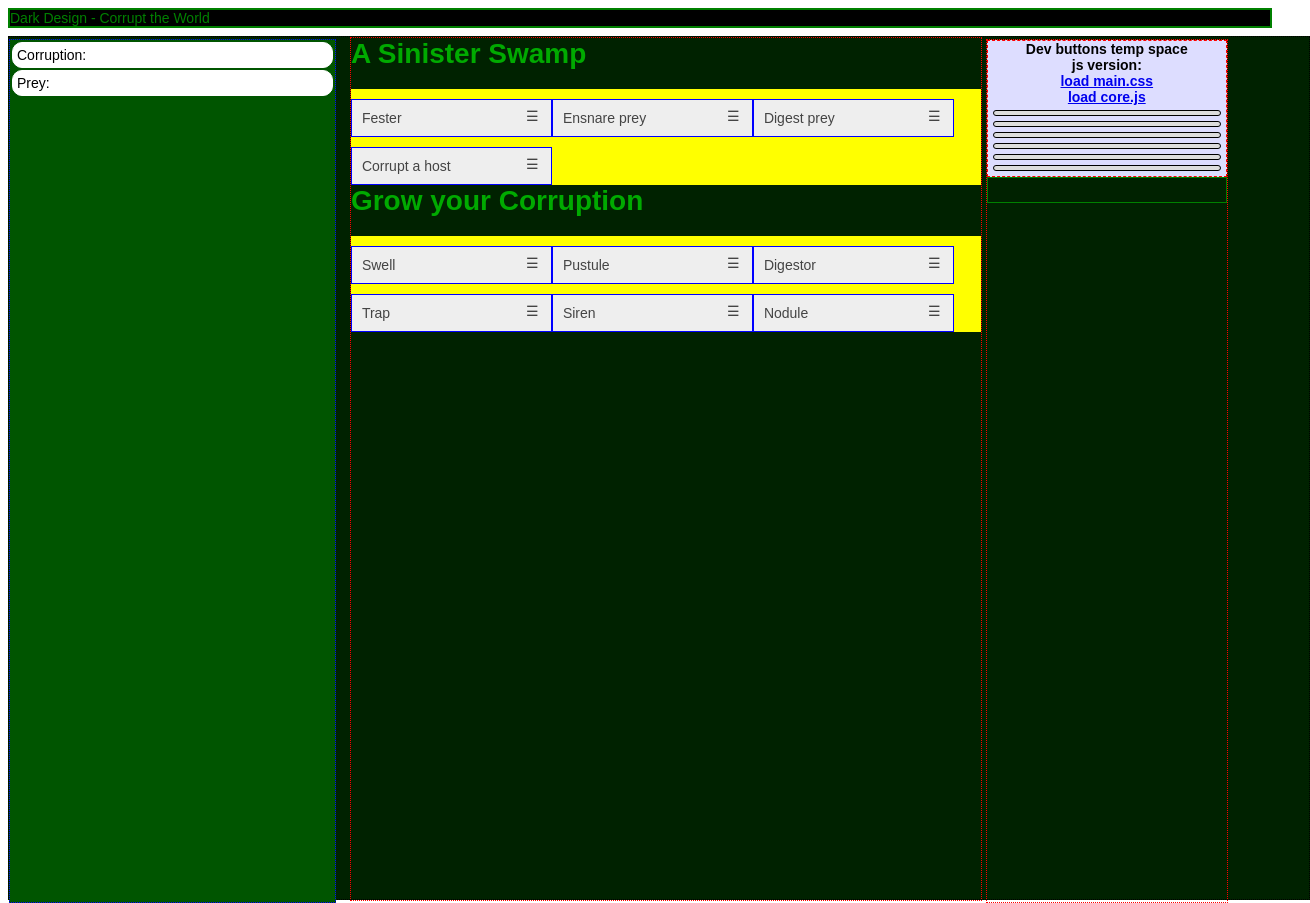
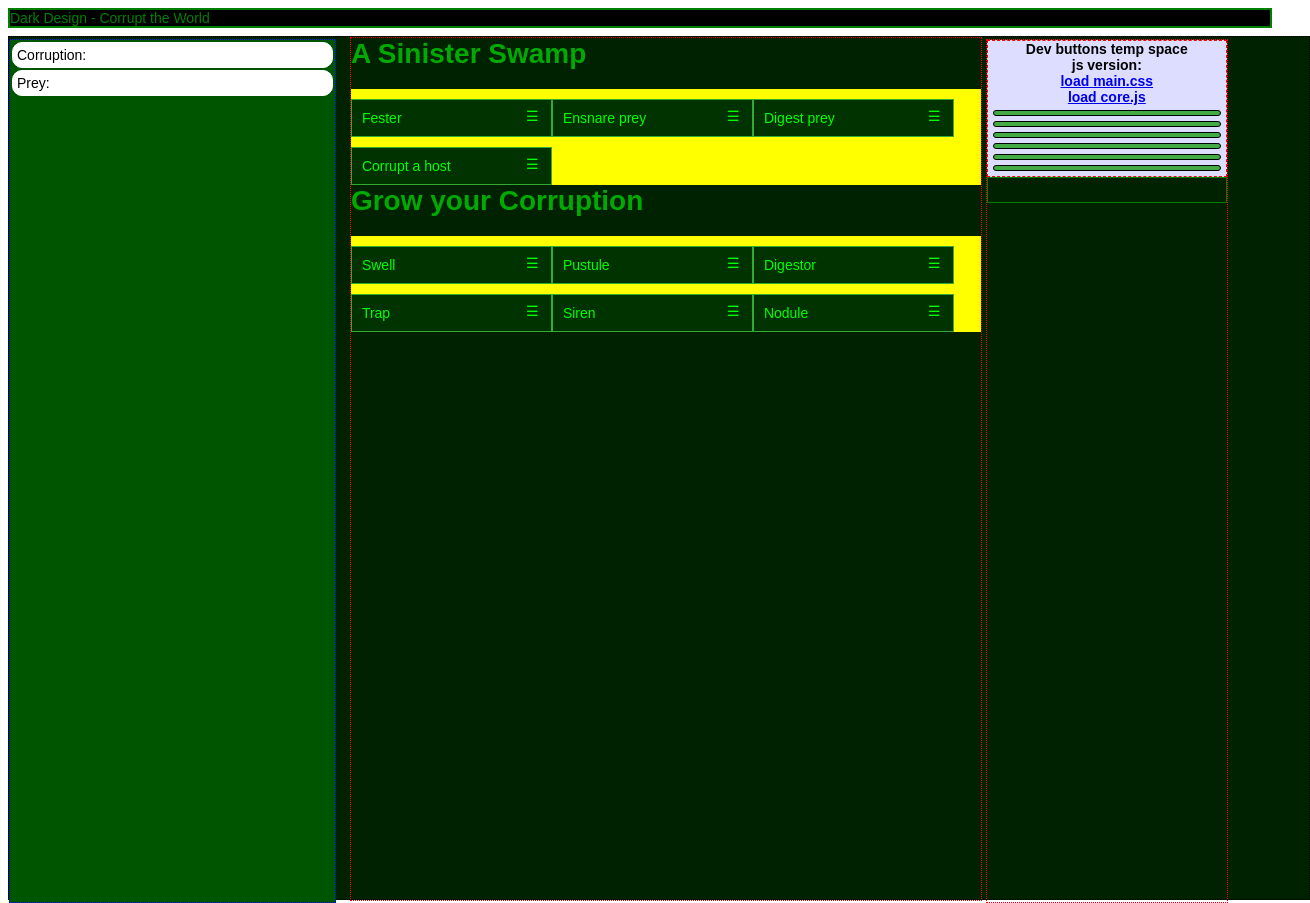

Update code for progress bars, inactive and active buttons (#61)

--- a/main.css
+++ b/main.css
@@ -193,13 +193,13 @@ nav {
 }
 
 .collapsible {
-	background-color: #eeeeee;
-	color: #444444;
+	background-color: #003300;
+	color: #00ff00;
 	cursor: pointer;
 	padding: 0px;
 	margin-top: 10px;
 	width: 199px;
-	border: 1px solid blue;
+	border: 1px solid #33aa33;
 	text-align: left;
 	outline: none;
 	/* border-radius: 10px; */
@@ -208,13 +208,13 @@ nav {
 	-ms-user-select: none;
 }
 
-.collapsible:hover {
+/* .collapsible:hover {
 	background-color: #ccccdd;
 }
 
 .collapsible:focus {
 	background-color: #ccaadd;
-}
+} */
 
 .buttonLabel {
 	width: 164px;
@@ -251,9 +251,9 @@ nav {
 /*	border-radius: 0 0 10px 10px */
 }
 
-#pustuleProgress {
+.buttonBarContainer div {
 	height: 3px;
-	background-color: green;
+	background-color: #00aa00;
 	width: 0%;
 /*	border-radius: 0 0 10px 10px; */
 }
@@ -262,15 +262,16 @@ nav {
 	padding: 5px 15px 5px 15px;
 	display: none;
 	overflow: hidden;
-	background-color: #f1f1f1;
+	background-color: #003300;
+	color: #00ff00;
 	width: 169px;
-	border-top: 1px dotted black;
-	border-bottom: 1px solid black;
-	border-left: 1px solid black;
-	border-right: 1px solid black;
+	border-top: 1px dotted #33aa33;
+	border-bottom: 1px solid #33aa33;
+	border-left: 1px solid #33aa33;
+	border-right: 1px solid #33aa33;
 /*	border-radius: 0 0 10px 10px; */
 	max-height: 0;
-	transition: max-height 0.2s ease-out;
+/*	transition: max-height 0.2s ease-out; */
 	font-size: 80%;
 /*	position: absolute;
 	top: 48px;
@@ -282,6 +283,11 @@ nav {
 
 .costs {
 	padding-left: 5px;
+}
+
+.flavor {
+	color: #ddff00;
+	text-align: right;
 }
 
 .bldgCostPriceName {
@@ -298,7 +304,8 @@ nav {
 .button {
 	border-radius: 5px;
 	border: 1px solid black;
-	background-color: #dddddd;
+	background-color: #44aa44;
+	color: #000000;
 	margin: 5px;
 	padding: 2px;
 	user-select: none;
@@ -345,7 +352,7 @@ nav {
 
 /* -- miscellaneous styles with priority -- */
 
-.panel {
+.panel {				/* FLAG for deletion */
 	display: none;
 }
 
@@ -354,6 +361,18 @@ nav {
 }
 
 /* -- keep at end to ensure override -- */
+
+@keyframes buyable {
+  0%   {background-color: #003000;}
+  50%  {background-color: #105010;}
+  100% {background-color: #003000;}
+}
+
+.active {
+/*	animation: buyable 5s infinite linear; */
+	background-color: #105010;
+}
+
 .hidden {
 	display: none;
 }
